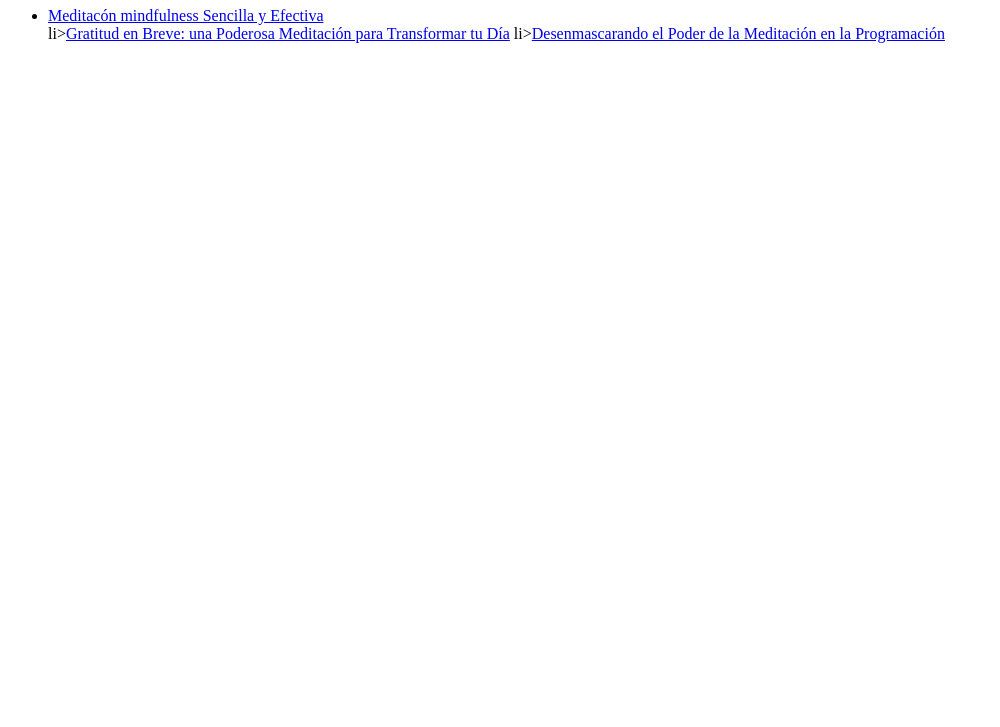
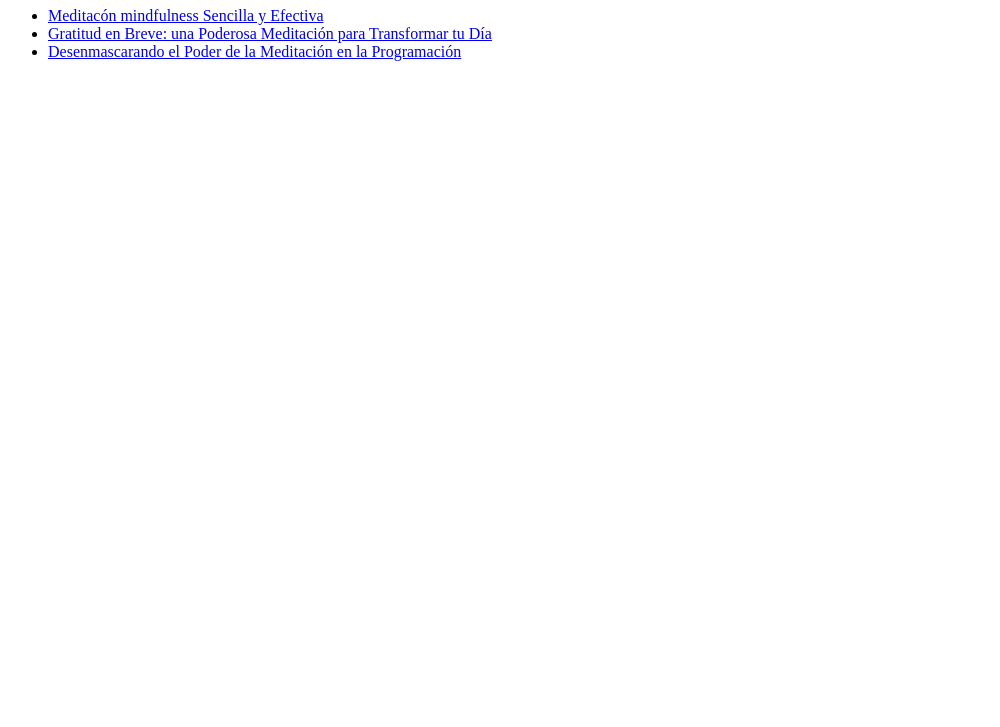
Before and after one commit to JavierMurua/odin-recipes, a plain HTML site: page index.html in a window 1280 px wide. Shown: the part 73-800 px from the top of the page, without its empty margins (0-1000 px from the left). Drawn offline with Linux system fonts and the light colour scheme.

Commit message:
Arreglado un error en 2 etiquetas <li> en el index

```diff
--- a/index.html
+++ b/index.html
@@ -10,8 +10,8 @@
 
     <ul>
         <li><a href="Recetas/mindfulness-sencilla.html">Meditacón mindfulness Sencilla y Efectiva</a></li>
-        li><a href="Recetas/gratitud-en-breve.html">Gratitud en Breve: una Poderosa Meditación para Transformar tu Día</a></li>
-        li><a href="Recetas/codigo-en-calma.html">Desenmascarando el Poder de la Meditación en la Programación</a></li>
+        <li><a href="Recetas/gratitud-en-breve.html">Gratitud en Breve: una Poderosa Meditación para Transformar tu Día</a></li>
+        <li><a href="Recetas/codigo-en-calma.html">Desenmascarando el Poder de la Meditación en la Programación</a></li>
     </ul>
 </body>
 </html>
```
